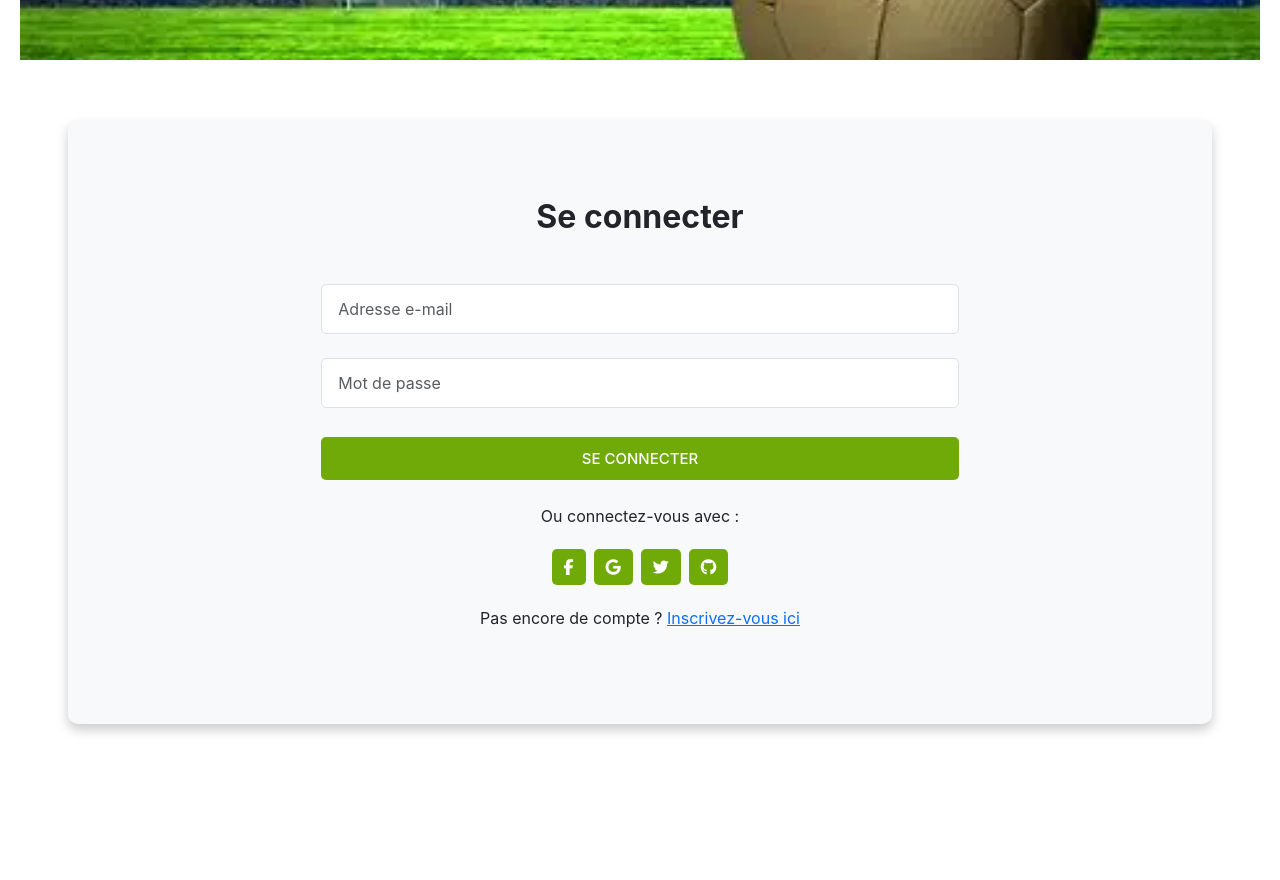
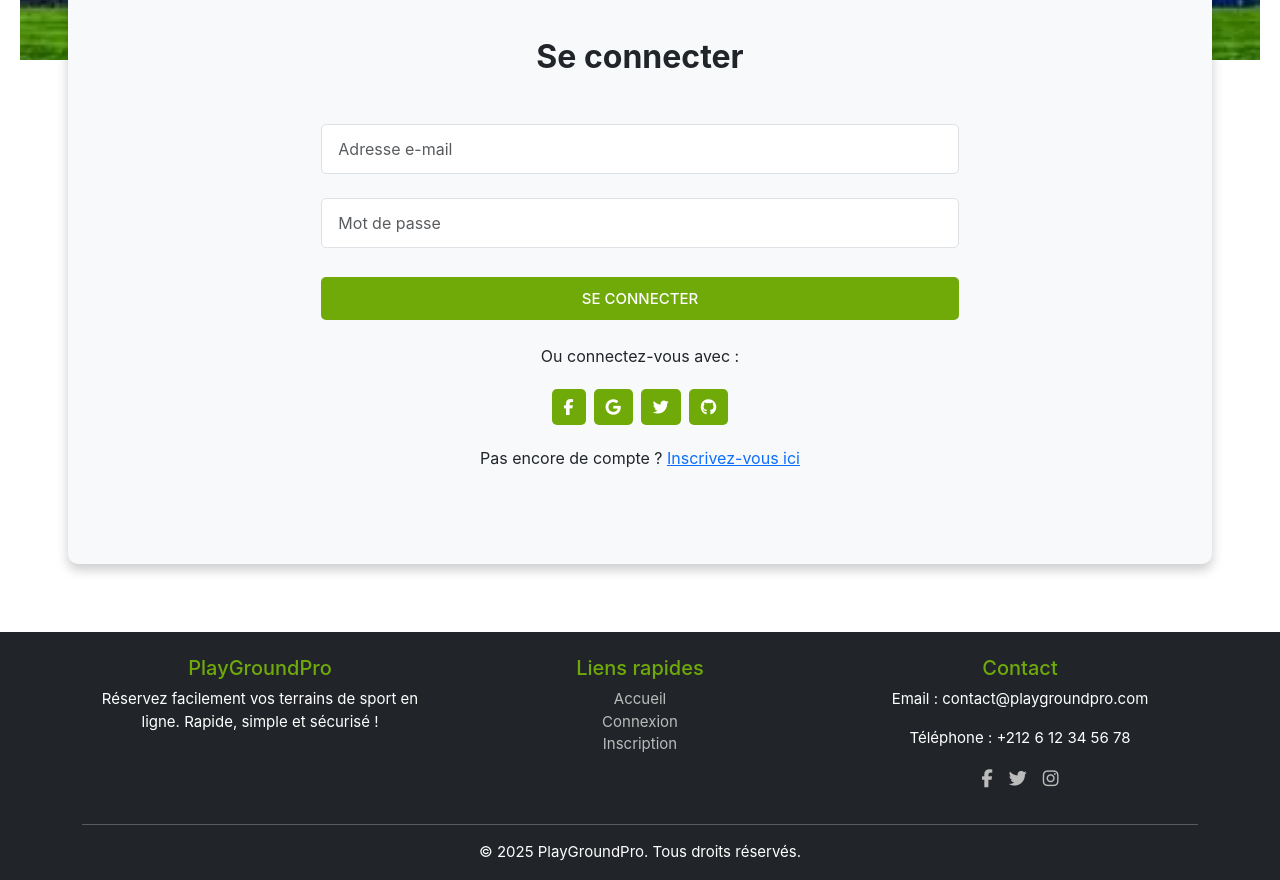
Before and after one commit to ElJOUNAIDI/fil_rouge, a React (Create React App) app in the folder frontend/: page /login in a window 1280 px wide. Shown: the part 260-1140 px from the top of the page. Before the commit the page ends 1064 px from the top, so only its background shows below. Built offline with nearby package versions, Linux system fonts and the light colour scheme.

Commit message:
Ajout Footer

```diff
--- a/frontend/src/App.js
+++ b/frontend/src/App.js
@@ -8,6 +8,7 @@ import MyReservations from './components/Reservation/MyReservations';
 import AdminDashboard from './components/Admin/AdminDashboard';
 import PrivateRoute from './components/Auth/PrivateRoute';
 import Navbar from './components/Layout/Navbar';
+import Footer  from './components/Layout/Footer';
 
 // function Navbar() {
 //   const navigate = useNavigate();
@@ -57,6 +58,7 @@ function App() {
           } />
         </Routes>
       </div>
+      <Footer />
     </BrowserRouter>
   );
 }
--- /dev/null
+++ b/frontend/src/components/Layout/Footer.js
@@ -0,0 +1,43 @@
+import React from "react";
+import { Link } from "react-router-dom";
+import "../../style/Footer.css";
+
+export default function Footer() {
+  return (
+    <footer className="footer bg-dark text-white pt-4 pb-3 mt-5">
+      <div className="container text-center">
+        <div className="row">
+          <div className="col-md-4 mb-3">
+            <h5>PlayGroundPro</h5>
+            <p>
+              Réservez facilement vos terrains de sport en ligne.
+              Rapide, simple et sécurisé !
+            </p>
+          </div>
+
+          <div className="col-md-4 mb-3">
+            <h5>Liens rapides</h5>
+            <ul className="list-unstyled">
+              <li><Link to="/" className="footer-link">Accueil</Link></li>
+              <li><Link to="/login" className="footer-link">Connexion</Link></li>
+              <li><Link to="/register" className="footer-link">Inscription</Link></li>
+            </ul>
+          </div>
+
+          <div className="col-md-4 mb-3">
+            <h5>Contact</h5>
+            <p>Email : contact@playgroundpro.com</p>
+            <p>Téléphone : +212 6 12 34 56 78</p>
+            <div>
+              <a href="https://www.facebook.com" target="_blank" rel="noopener noreferrer" className="me-3 footer-icon"><i className="fab fa-facebook-f"></i></a>
+              <a href="https://www.twitter.com" target="_blank" rel="noopener noreferrer" className="me-3 footer-icon"><i className="fab fa-twitter"></i></a>
+              <a href="https://www.instagram.com" target="_blank" rel="noopener noreferrer" className="footer-icon"><i className="fab fa-instagram"></i></a>
+            </div>
+          </div>
+        </div>
+        <hr className="bg-light" />
+        <p className="mb-0">&copy; {new Date().getFullYear()} PlayGroundPro. Tous droits réservés.</p>
+      </div>
+    </footer>
+  );
+}
--- a/frontend/src/style/Detail.css
+++ b/frontend/src/style/Detail.css
@@ -12,8 +12,8 @@
 
 .card {
   padding: 30px 40px;
-  margin-top: 60px;
-  margin-bottom: 60px;
+  /* margin-top: 60px; */
+  /* margin-bottom: 60px; */
   border: none !important;
   box-shadow: 0 6px 12px 0 rgba(0, 0, 0, 0.2);
   background: #fff;
--- /dev/null
+++ b/frontend/src/style/Footer.css
@@ -0,0 +1,29 @@
+.footer {
+  background-color: #222;
+  color: #fff;
+  font-size: 15px;
+}
+
+.footer-link {
+  color: #bbb;
+  text-decoration: none;
+  transition: color 0.3s ease;
+}
+
+.footer-link:hover {
+  color: #6FAA09;
+}
+
+.footer-icon {
+  color: #bbb;
+  font-size: 18px;
+  transition: color 0.3s ease;
+}
+
+.footer-icon:hover {
+  color: #6FAA09;
+}
+
+.footer h5 {
+    color : #6FAA09;
+}
```
